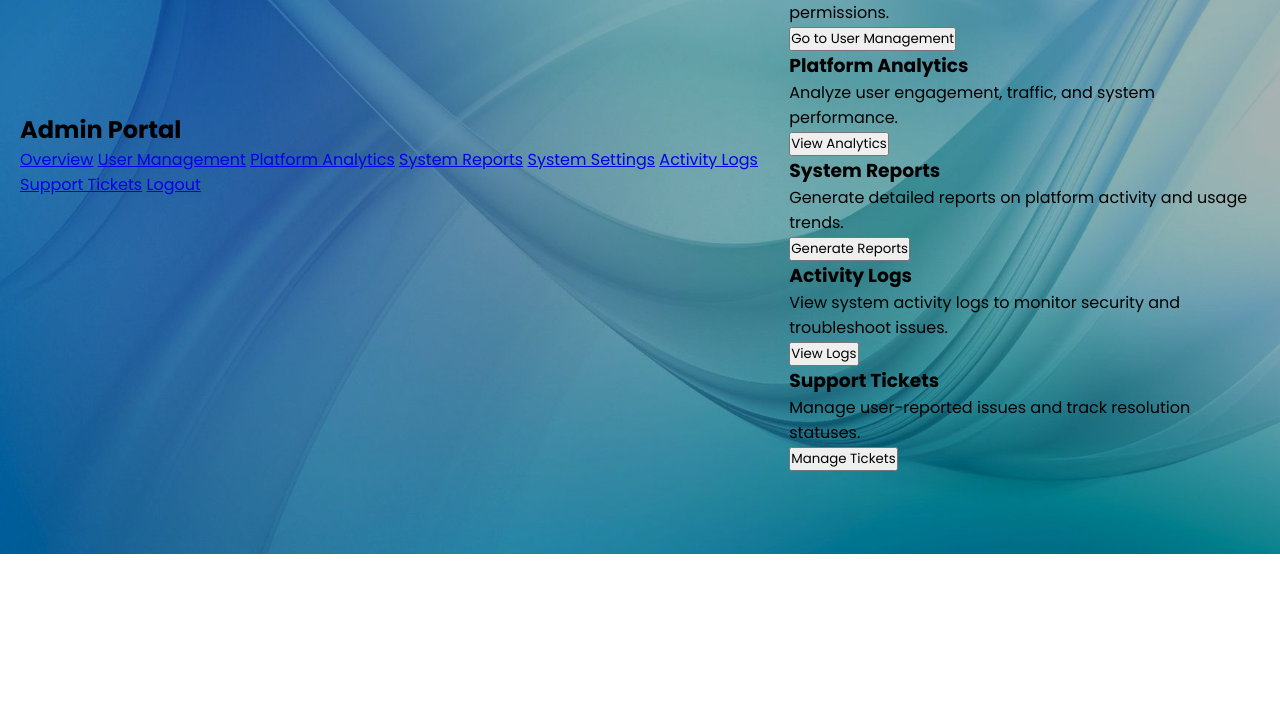
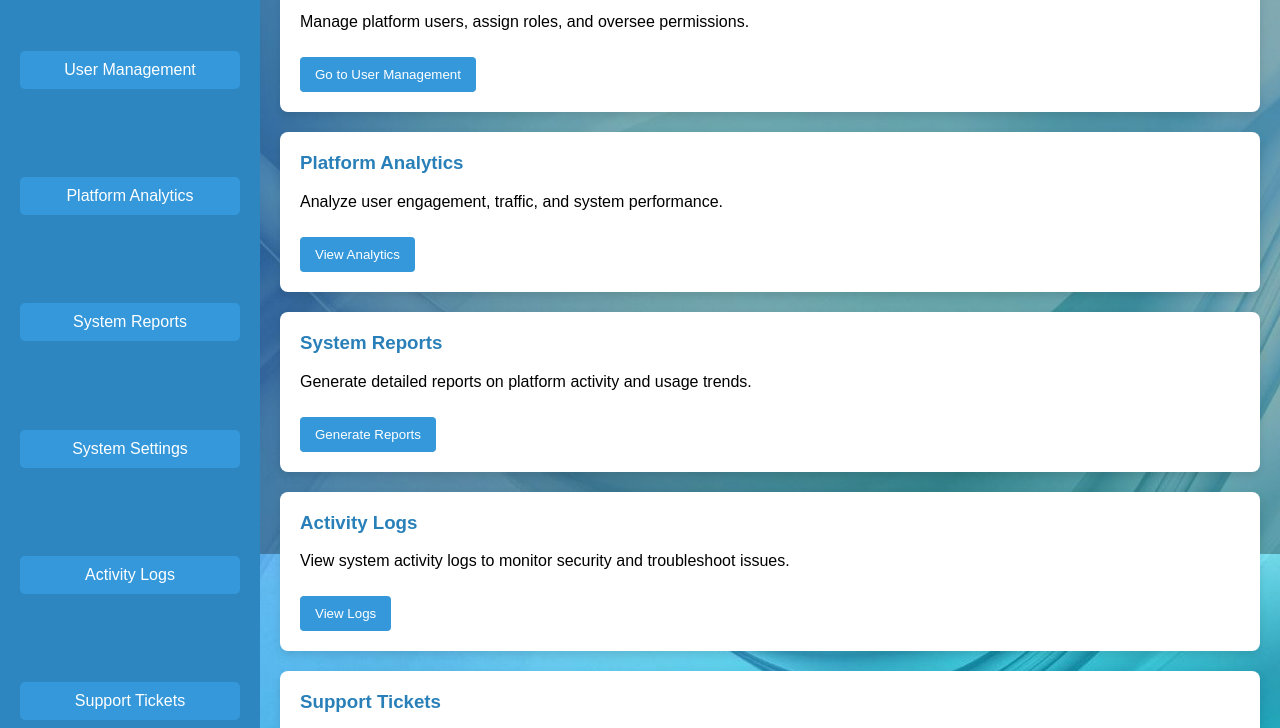
Before and after one commit to KopiMalapile/TekSA-Ltd, a plain HTML site: page admin.html in a window 1280 px wide. Shown: the part 246-974 px from the top of the page. Before the commit the page ends 800 px from the top, so only its background shows below. Drawn offline with Linux system fonts and the light colour scheme.

Commit message:
Update admin.html

```diff
--- a/admin.html
+++ b/admin.html
@@ -1,7 +1,7 @@
 <!DOCTYPE html>
 <html lang="en">
 <head>
-   <link rel="stylesheet"" href="styleee.css">
+   <link rel="stylesheet"" href="style.css">
     <link rel="stylesheet" href="main.css">
     <title>Admin Dashboard</title>
 </head>
```
